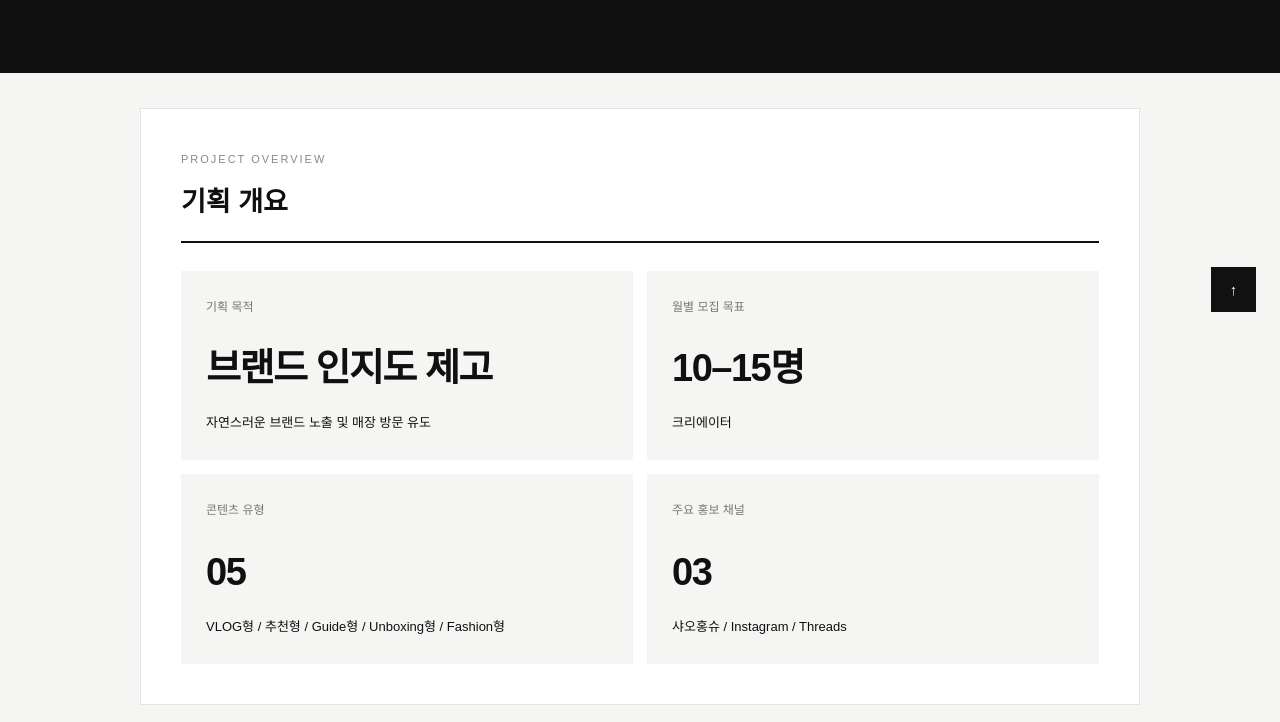
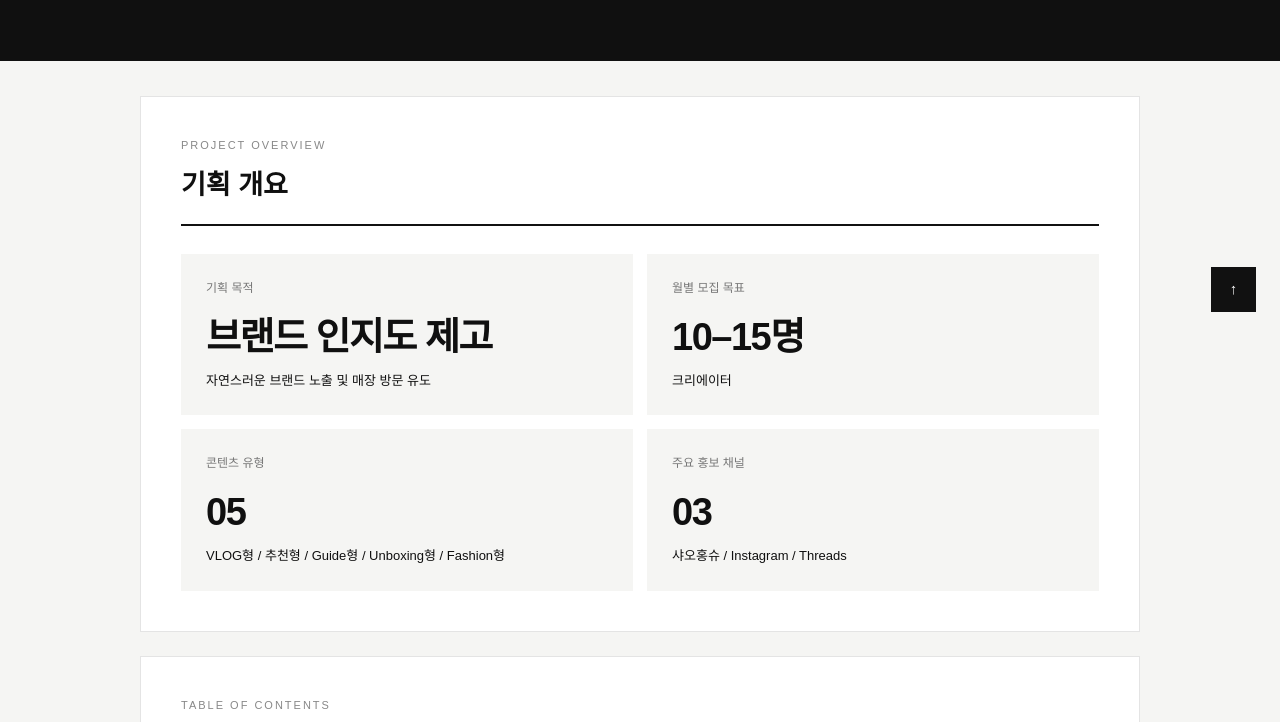
Before and after one commit to viewmap-official/proposal, a plain HTML site: page index.html in a window 1280 px wide. Shown: the part 464-1186 px from the top of the page. Drawn offline with Linux system fonts and the light colour scheme; a web font is replaced by a local one.

Commit message:
Reduce line-height in index.html from 1.95 to 1.5

```diff
--- a/index.html
+++ b/index.html
@@ -38,7 +38,7 @@ body {
     font-family: 'Pretendard', sans-serif;
     font-weight: 400;
     font-size: 15px;
-    line-height: 1.95;
+    line-height: 1.5;
     word-break: keep-all;
     overflow-wrap: break-word;
 }
```
